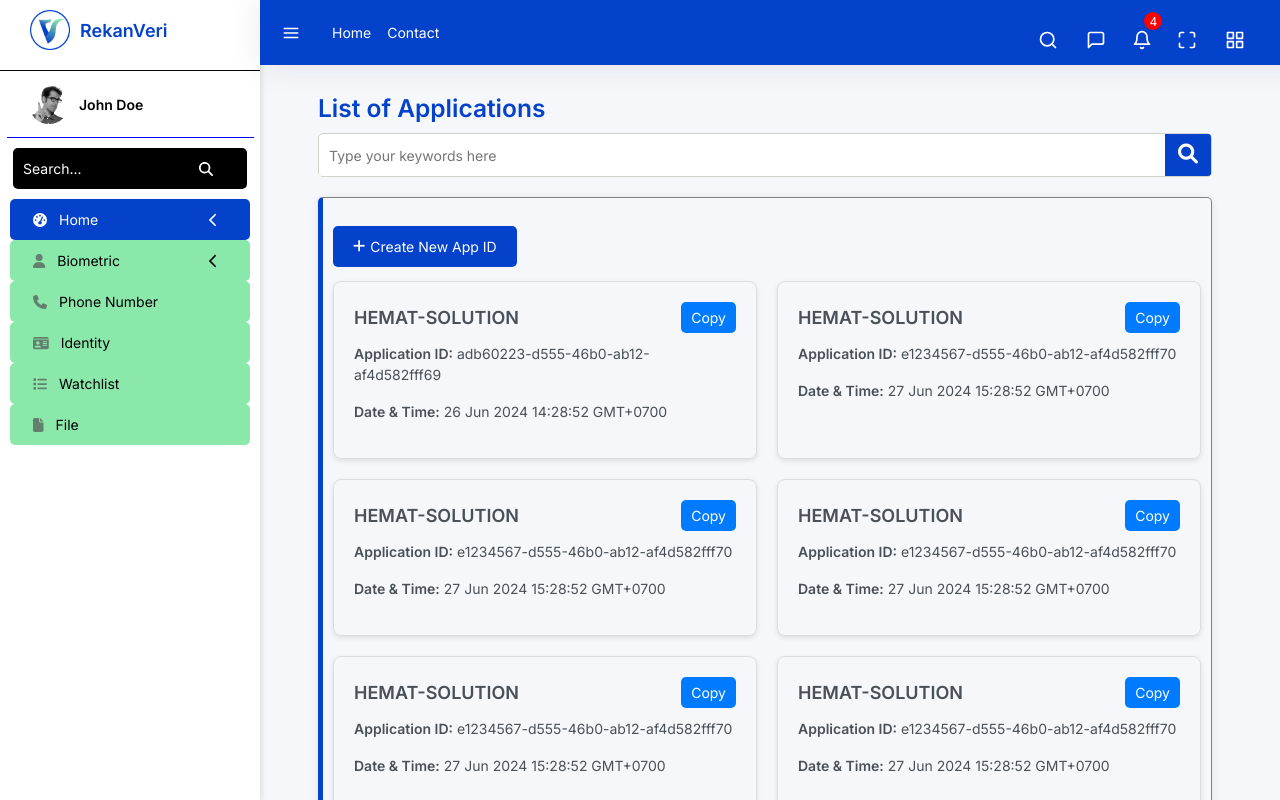
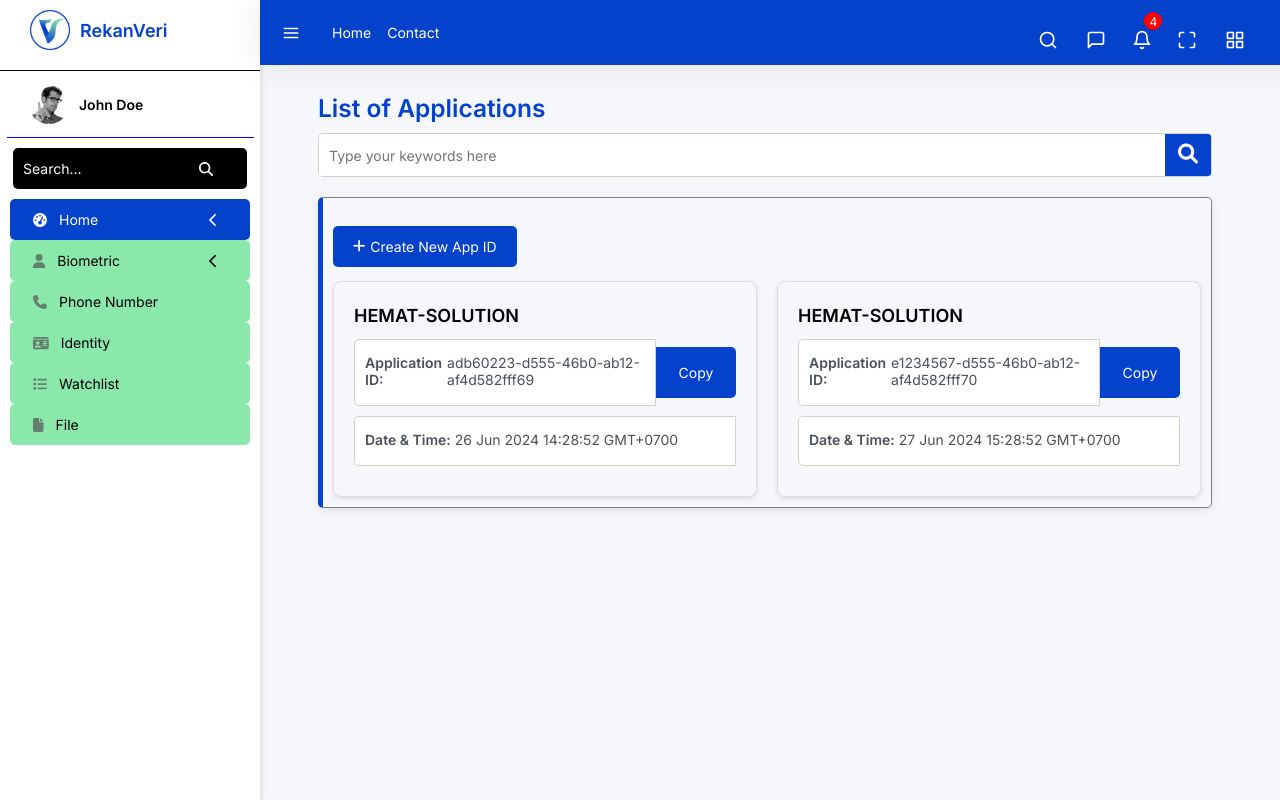
Before and after one commit to riz081/rekanVeri-UI, a React (Create React App) app: page /application in a window 1280 px wide. Shown: the top 800 px of the page. Built offline with nearby package versions, Linux system fonts and the light colour scheme.

Commit message:
application

```diff
--- a/src/screens/Home/Applications.jsx
+++ b/src/screens/Home/Applications.jsx
@@ -1,6 +1,53 @@
-import React from 'react';
+import React, { useState } from 'react';
 
 const Applications = () => {
+  const data = [
+    {
+      title: 'HEMAT-SOLUTION',
+      applicationId: 'adb60223-d555-46b0-ab12-af4d582fff69',
+      dateTime: '26 Jun 2024 14:28:52 GMT+0700',
+    },
+    {
+      title: 'HEMAT-SOLUTION',
+      applicationId: 'e1234567-d555-46b0-ab12-af4d582fff70',
+      dateTime: '27 Jun 2024 15:28:52 GMT+0700',
+    },
+  ];
+
+  const [buttonStates, setButtonStates] = useState(data.map(() => ({ isHovered: false, isActive: false })));
+
+  const handleMouseEnter = (index) => {
+    setButtonStates((prevStates) => {
+      const newStates = [...prevStates];
+      newStates[index].isHovered = true;
+      return newStates;
+    });
+  };
+
+  const handleMouseLeave = (index) => {
+    setButtonStates((prevStates) => {
+      const newStates = [...prevStates];
+      newStates[index].isHovered = false;
+      return newStates;
+    });
+  };
+
+  const handleMouseDown = (index) => {
+    setButtonStates((prevStates) => {
+      const newStates = [...prevStates];
+      newStates[index].isActive = true;
+      return newStates;
+    });
+  };
+
+  const handleMouseUp = (index) => {
+    setButtonStates((prevStates) => {
+      const newStates = [...prevStates];
+      newStates[index].isActive = false;
+      return newStates;
+    });
+  };
+
   const containerStyle = {
     padding: '20px',
     maxWidth: '1200px',
@@ -12,13 +59,13 @@ const Applications = () => {
     flexDirection: 'column',
     justifyContent: 'center',
     alignItems: 'flex-start',
-    marginBottom: '20px'
+    marginBottom: '20px',
   };
 
   const h2Style = {
     color: '#0542cc',
     fontWeight: '600',
-    margin: '10px 0'
+    margin: '10px 0',
   };
 
   const searchInputWrapperStyle = {
@@ -42,7 +89,7 @@ const Applications = () => {
     backgroundColor: '#0542cc',
     border: 'none',
     borderRadius: '0 3px 3px 0',
-    padding: '10px 13px 10px 13px',
+    padding: '10px 13px',
     cursor: 'pointer',
   };
 
@@ -69,13 +116,12 @@ const Applications = () => {
     display: 'flex',
     alignItems: 'center',
     gap: '5px',
-    margin: '2% 0 1.7% 0'
+    margin: '2% 0 1.7% 0',
   };
 
   const cardContainerStyle = {
     display: 'grid',
-    gridTemplateColumns: 'repeat(auto-fit, minmax(300px, 1fr))',
-    flexDirection: 'column',
+    gridTemplateColumns: 'repeat(2, 1fr)',
     gap: '20px',
   };
 
@@ -94,70 +140,40 @@ const Applications = () => {
   };
 
   const cardTitleStyle = {
-    fontWeight: 'bold',
+    fontWeight: '900',
     fontSize: '18px',
+    color: '#000',
+  };
+
+  const cardContentStyle = {
+    display: 'flex',
+    alignItems: 'center',
+    width: '100%',
+    margin: '10px 0',
+  };
+
+  const applicationIdWrapperStyle = {
+    display: 'flex',
+    flex: 1,
+    alignItems: 'center',
+    backgroundColor: '#fff',
+    border: '1px solid #ced4ca',
+    borderRadius: '5px 0 0 5px',
+    padding: '15px 0 0 10px',
+    gap: '5px',
+    lineHeight: '1.2',
   };
 
   const copyButtonStyle = {
     padding: '5px 10px',
-    backgroundColor: '#007BFF',
     color: '#fff',
     border: 'none',
-    borderRadius: '5px',
+    borderRadius: '0 5px 5px 0',
     cursor: 'pointer',
+    transition: 'background-color 0.3s ease',
+    height: '6.3vh',
+    width: '10vh',
   };
-
-  const cardContentStyle = {
-    marginBottom: '5px',
-  };
-
-  const data = [
-    {
-      title: 'HEMAT-SOLUTION',
-      applicationId: 'adb60223-d555-46b0-ab12-af4d582fff69',
-      dateTime: '26 Jun 2024 14:28:52 GMT+0700',
-    },
-    {
-      title: 'HEMAT-SOLUTION',
-      applicationId: 'e1234567-d555-46b0-ab12-af4d582fff70',
-      dateTime: '27 Jun 2024 15:28:52 GMT+0700',
-    },
-    {
-      title: 'HEMAT-SOLUTION',
-      applicationId: 'e1234567-d555-46b0-ab12-af4d582fff70',
-      dateTime: '27 Jun 2024 15:28:52 GMT+0700',
-    },
-    {
-      title: 'HEMAT-SOLUTION',
-      applicationId: 'e1234567-d555-46b0-ab12-af4d582fff70',
-      dateTime: '27 Jun 2024 15:28:52 GMT+0700',
-    },
-    {
-      title: 'HEMAT-SOLUTION',
-      applicationId: 'e1234567-d555-46b0-ab12-af4d582fff70',
-      dateTime: '27 Jun 2024 15:28:52 GMT+0700',
-    },
-    {
-      title: 'HEMAT-SOLUTION',
-      applicationId: 'e1234567-d555-46b0-ab12-af4d582fff70',
-      dateTime: '27 Jun 2024 15:28:52 GMT+0700',
-    },
-    {
-      title: 'HEMAT-SOLUTION',
-      applicationId: 'e1234567-d555-46b0-ab12-af4d582fff70',
-      dateTime: '27 Jun 2024 15:28:52 GMT+0700',
-    },
-    {
-      title: 'HEMAT-SOLUTION',
-      applicationId: 'e1234567-d555-46b0-ab12-af4d582fff70',
-      dateTime: '27 Jun 2024 15:28:52 GMT+0700',
-    },
-    {
-      title: 'HEMAT-SOLUTION',
-      applicationId: 'e1234567-d555-46b0-ab12-af4d582fff70',
-      dateTime: '27 Jun 2024 15:28:52 GMT+0700',
-    },
-  ];
 
 
   return (
@@ -179,18 +195,40 @@ const Applications = () => {
       <div style={wrapperCardStyle}>
         <button style={buttonStyle}>
           <i className="fas fa-plus"></i>
-            Create New App ID
+          Create New App ID
         </button>
         <div style={cardContainerStyle}>
           {data.map((item, index) => (
             <div key={index} style={cardStyle}>
               <div style={cardHeaderStyle}>
                 <span style={cardTitleStyle}>{item.title}</span>
-                <button style={copyButtonStyle}>Copy</button>
               </div>
               <div style={cardContentStyle}>
-                <p><strong>Application ID:</strong> {item.applicationId}</p>
-                <p><strong>Date & Time:</strong> {item.dateTime}</p>
+                <div style={applicationIdWrapperStyle}>
+                  <p><strong>Application ID:</strong></p>
+                  <p>{item.applicationId}</p>
+                </div>
+                <button
+                  style={{
+                    ...copyButtonStyle,
+                    backgroundColor: buttonStates[index].isActive
+                      ? '#4BA5E7'
+                      : buttonStates[index].isHovered
+                      ? '#1A6FD9'
+                      : '#0542cc',
+                  }}
+                  onMouseEnter={() => handleMouseEnter(index)}
+                  onMouseLeave={() => handleMouseLeave(index)}
+                  onMouseDown={() => handleMouseDown(index)}
+                  onMouseUp={() => handleMouseUp(index)}
+                >
+                  Copy
+                </button>
+              </div>
+              <div style={cardContentStyle}>
+                <div style={applicationIdWrapperStyle}>
+                  <p><strong>Date & Time:</strong> {item.dateTime}</p>
+                </div>
               </div>
             </div>
           ))}
```
